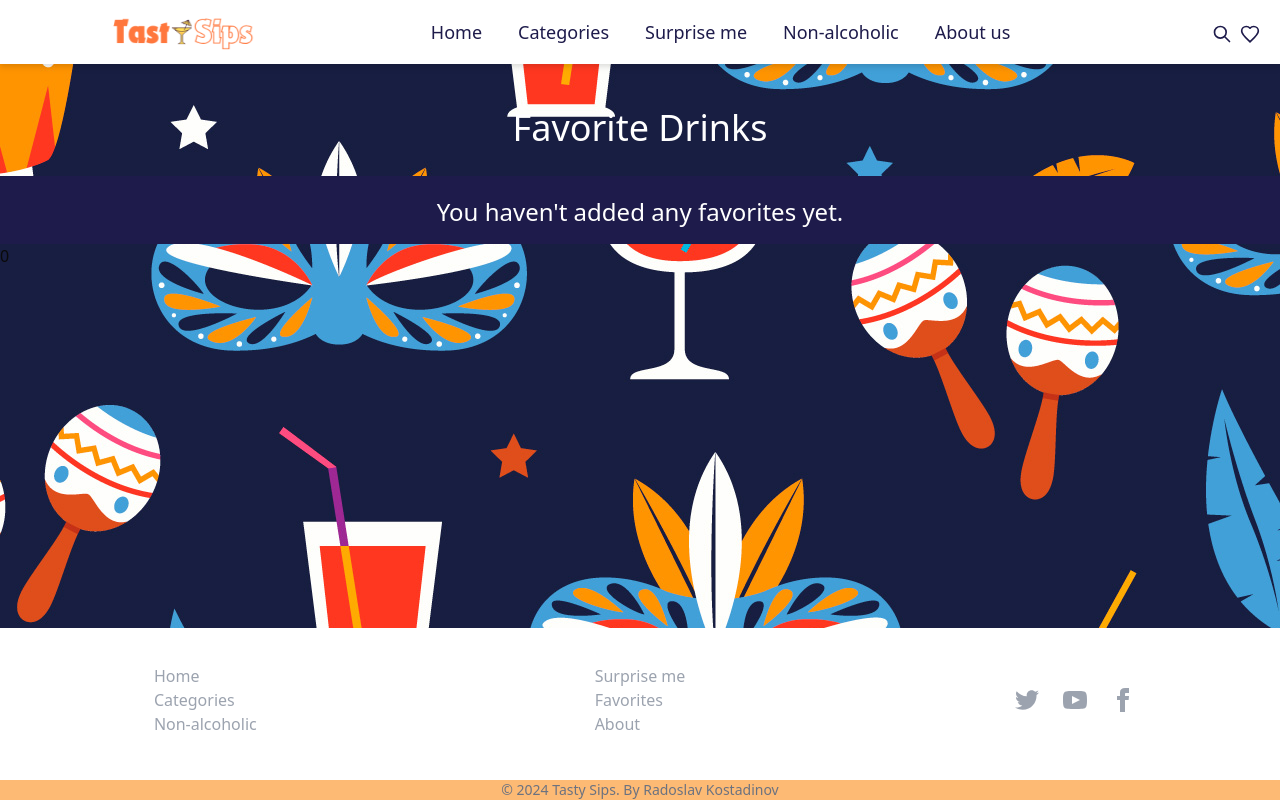
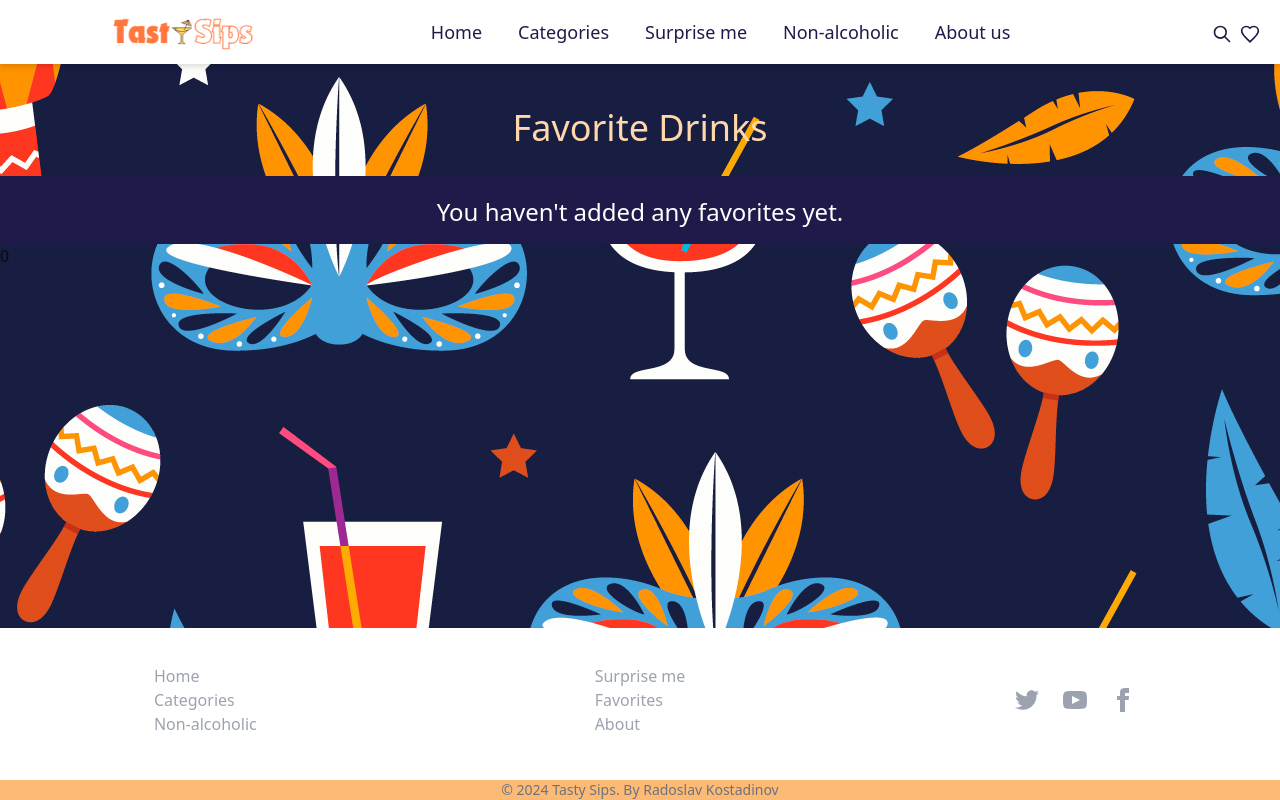
Before and after one commit to radoslavvkostadinov/cocktails-react-app, a React (Vite) app: page /favorites in a window 1280 px wide. Built offline with nearby package versions, Linux system fonts and the light colour scheme.

Commit message:
Props validation added ans some JS Doc

```diff
--- a/src/App.jsx
+++ b/src/App.jsx
@@ -1,6 +1,3 @@
-
-// import './index.css';
-
 import { Route, Routes } from "react-router-dom"
 import Home from "./views/Home";
 import About from "./views/About";
--- a/src/components/BestOfTheBar/BestOfTheBar.jsx
+++ b/src/components/BestOfTheBar/BestOfTheBar.jsx
@@ -25,7 +25,6 @@ export default function BestOfTheBar() {
         setCurrentPage(page);
     };
 
-
     const startIndex = (currentPage - 1) * itemsPerPage;
     const endIndex = startIndex + itemsPerPage;
     const currentItems = drinks?.slice(startIndex, endIndex);
@@ -49,13 +48,11 @@ export default function BestOfTheBar() {
                     <p>No drinks found.</p>
                 )}
             </div>
-
             <Paginated
                 totalPages={totalPages}
                 currentPage={currentPage}
                 onPageChange={handlePageChange}
             />
-
         </>
     );
 }
--- a/src/components/Footer/Footer.jsx
+++ b/src/components/Footer/Footer.jsx
@@ -1,4 +1,5 @@
 export default function Footer() {
+
     return (
         <footer className="bg-white w-full h-full bottom-0 mt-auto">
             <div className="max-w-7xl p-2 mx-auto grid grid-cols-1 grid-cols-3 gap-10 mb-2 h-36 sm:grid-cols-3 gap-4 sm:gap-10 mb-2 h-36">
--- a/src/components/Header/Header.jsx
+++ b/src/components/Header/Header.jsx
@@ -1,9 +1,14 @@
+import PropTypes from 'prop-types';
 export default function Header({ title }) {
     return (
         <>
-            <div className="flex justify-center items-center h-28 bg-wallpaper">
-                <h1 className="text-4xl text-white xl:mt-4">{title}</h1>
+            <div className="flex justify-center items-center h-28">
+                <h1 className="text-4xl text-orange-200 xl:mt-4">{title}</h1>
             </div>
         </>
     )
 }
+
+Header.propTypes = {
+    title: PropTypes.string.isRequired,
+};
--- a/src/components/ui/badge.jsx
+++ b/src/components/ui/badge.jsx
@@ -1,5 +1,5 @@
-import * as React from "react"
 import { cva } from "class-variance-authority";
+import PropTypes from 'prop-types';
 
 import { cn } from "@/lib/utils"
 
@@ -31,4 +31,13 @@ function Badge({
   return (<div className={cn(badgeVariants({ variant }), className)} {...props} />);
 }
 
+Badge.propTypes = {
+  className: PropTypes.string,
+  variant: PropTypes.oneOf(['default', 'secondary', 'destructive', 'outline']),
+};
+
+Badge.defaultProps = {
+  variant: 'default',
+};
+
 export { Badge, badgeVariants }
--- a/src/components/ui/button.jsx
+++ b/src/components/ui/button.jsx
@@ -1,6 +1,7 @@
 import * as React from "react"
 import { Slot } from "@radix-ui/react-slot"
 import { cva } from "class-variance-authority";
+import PropTypes from 'prop-types';
 
 import { cn } from "@/lib/utils"
 
@@ -43,6 +44,20 @@ const Button = React.forwardRef(({ className, variant, size, asChild = false, ..
       {...props} />)
   );
 })
+
+Button.propTypes = {
+  className: PropTypes.string,
+  variant: PropTypes.oneOf(['default', 'destructive', 'outline', 'secondary', 'ghost', 'link']),
+  size: PropTypes.oneOf(['default', 'sm', 'lg', 'icon']),
+  asChild: PropTypes.bool,
+};
+
+Button.defaultProps = {
+  variant: 'default',
+  size: 'default',
+  asChild: false,
+};
+
 Button.displayName = "Button"
 
 export { Button, buttonVariants }
--- a/src/components/ui/card.jsx
+++ b/src/components/ui/card.jsx
@@ -1,5 +1,5 @@
 import * as React from "react"
-
+import PropTypes from 'prop-types';
 import { cn } from "@/lib/utils"
 
 const Card = React.forwardRef(({ className, ...props }, ref) => (
@@ -8,7 +8,10 @@ const Card = React.forwardRef(({ className, ...props }, ref) => (
     className={cn("rounded-xl border bg-card text-card-foreground shadow", className)}
     {...props} />
 ))
-Card.displayName = "Card"
+Card.displayName = "Card";
+Card.propTypes = {
+  className: PropTypes.string,
+};
 
 const CardHeader = React.forwardRef(({ className, ...props }, ref) => (
   <div
@@ -16,7 +19,10 @@ const CardHeader = React.forwardRef(({ className, ...props }, ref) => (
     className={cn("flex flex-col space-y-1.5 p-6", className)}
     {...props} />
 ))
-CardHeader.displayName = "CardHeader"
+CardHeader.displayName = "CardHeader";
+CardHeader.propTypes = {
+  className: PropTypes.string,
+};
 
 const CardTitle = React.forwardRef(({ className, ...props }, ref) => (
   <h3
@@ -24,7 +30,10 @@ const CardTitle = React.forwardRef(({ className, ...props }, ref) => (
     className={cn("font-semibold leading-none tracking-tight", className)}
     {...props} />
 ))
-CardTitle.displayName = "CardTitle"
+CardTitle.displayName = "CardTitle";
+CardTitle.propTypes = {
+  className: PropTypes.string,
+};
 
 const CardDescription = React.forwardRef(({ className, ...props }, ref) => (
   <p
@@ -32,19 +41,28 @@ const CardDescription = React.forwardRef(({ className, ...props }, ref) => (
     className={cn("text-sm text-muted-foreground", className)}
     {...props} />
 ))
-CardDescription.displayName = "CardDescription"
+CardDescription.displayName = "CardDescription";
+CardDescription.propTypes = {
+  className: PropTypes.string,
+};
 
 const CardContent = React.forwardRef(({ className, ...props }, ref) => (
   <div ref={ref} className={cn("p-6 pt-0", className)} {...props} />
 ))
-CardContent.displayName = "CardContent"
+CardContent.displayName = "CardContent";
+CardContent.propTypes = {
+  className: PropTypes.string,
+};
 
 const CardFooter = React.forwardRef(({ className, ...props }, ref) => (
   <div
     ref={ref}
     className={cn("flex items-center p-6 pt-0", className)}
-    {...props} />
-))
-CardFooter.displayName = "CardFooter"
-
+    {...props}
+  />
+));
+CardFooter.displayName = "CardFooter";
+CardFooter.propTypes = {
+  className: PropTypes.string,
+};
 export { Card, CardHeader, CardFooter, CardTitle, CardDescription, CardContent }
```
Also changed, not shown: src/components/BiggerCardItem/BiggerCardItem.jsx (+9 -0 lines), src/components/Card/CardItem.jsx (+8 -5 lines), src/components/Pagination/Pagination.jsx (+7 -0 lines), src/components/SelectCategory/SelectCategory.jsx (+5 -2 lines), src/customFunctions.js (+7 -0 lines).
